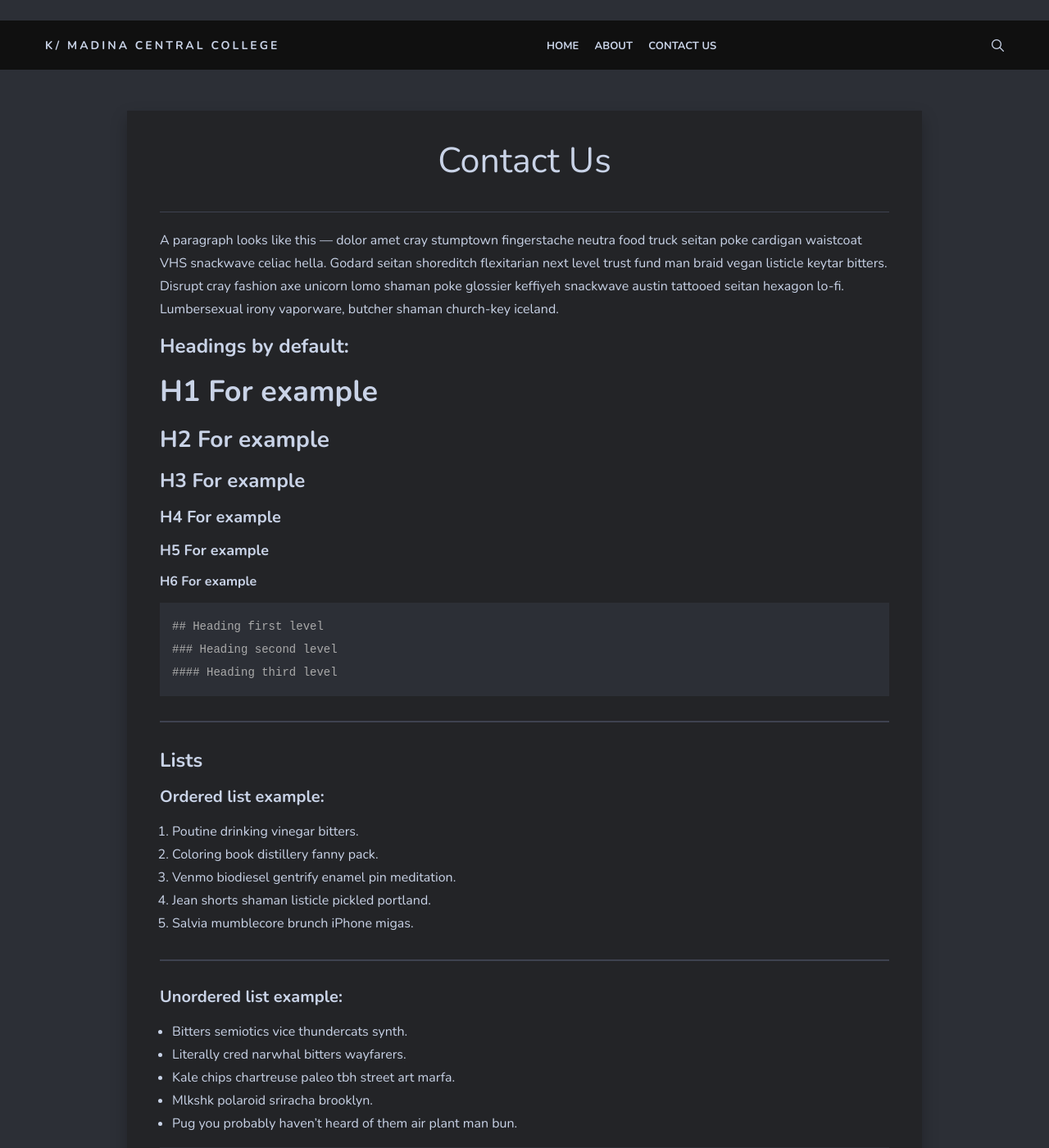
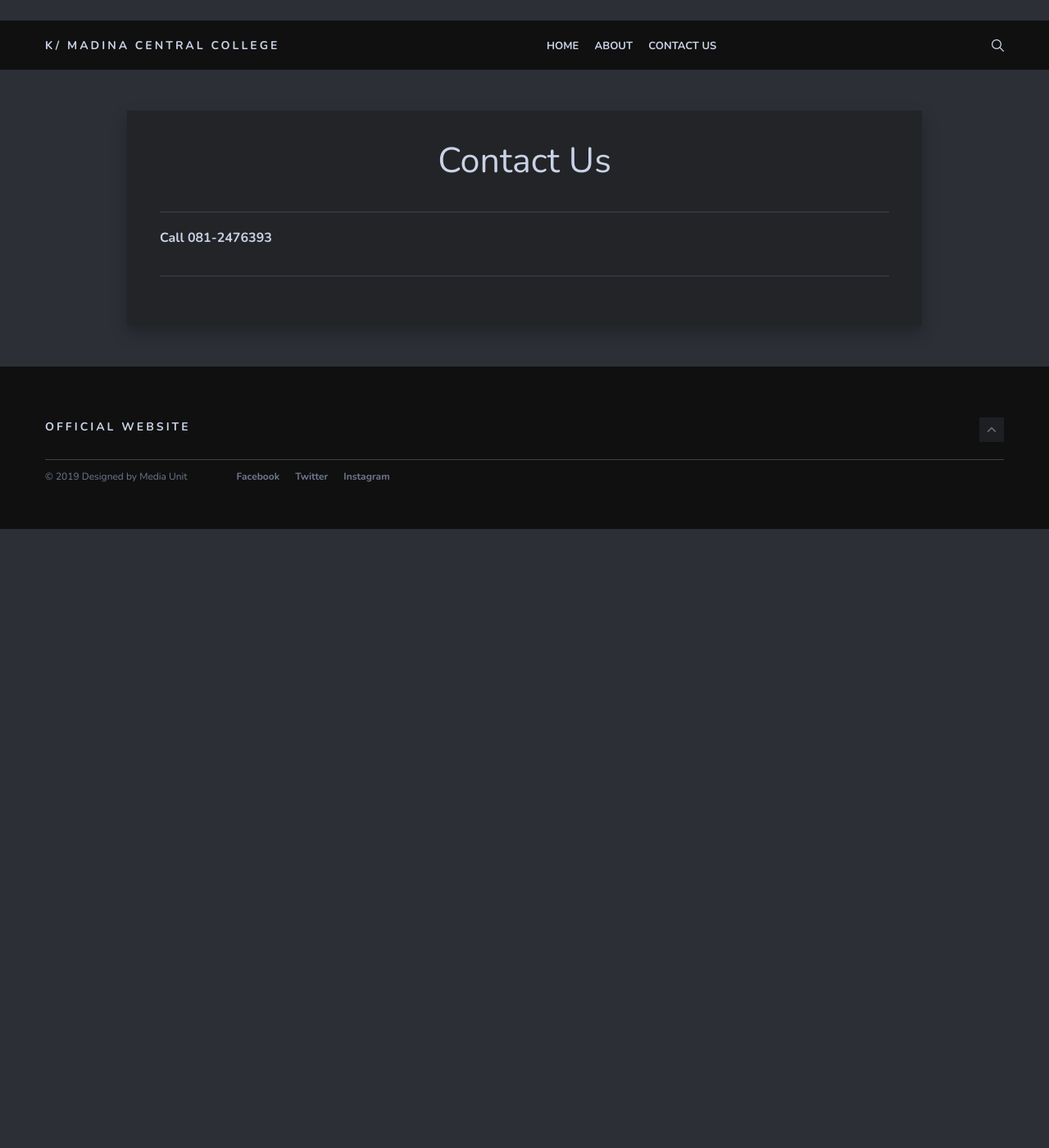
Before and after one commit to techlanka/kmcc, a Jekyll site: the page built from _pages/contact.md, in a window 1280 px wide and 1400 px high. Shown: the whole window at 82% size. Built offline with Jekyll 4.4.1, drawn with Linux system fonts in a browser that asks for light colours; some of the changed text lies outside the part shown; grey boxes are pictures that could not be loaded.

Commit message:
Update contact.md

```diff
--- a/_pages/contact.md
+++ b/_pages/contact.md
@@ -2,104 +2,6 @@
 layout: page
 title: Contact Us
 permalink: /contact/
-image: 11.jpg
 ---
-A paragraph looks like this — dolor amet cray stumptown fingerstache neutra food truck seitan poke cardigan waistcoat VHS snackwave celiac hella. Godard seitan shoreditch flexitarian next level trust fund man braid vegan listicle keytar bitters. Disrupt cray fashion axe unicorn lomo shaman poke glossier keffiyeh snackwave austin tattooed seitan hexagon lo-fi. Lumbersexual irony vaporware, butcher shaman church-key iceland.
 
-### Headings by default:
-
-# H1 For example
-## H2 For example
-### H3 For example
-#### H4 For example
-##### H5 For example
-###### H6 For example
-
-{% highlight markdown %}
-## Heading first level
-### Heading second level
-#### Heading third level
-{% endhighlight %}
-
-***
-
-### Lists
-
-#### Ordered list example:
-
-1. Poutine drinking vinegar bitters.
-2. Coloring book distillery fanny pack.
-3. Venmo biodiesel gentrify enamel pin meditation.
-4. Jean shorts shaman listicle pickled portland.
-5. Salvia mumblecore brunch iPhone migas.
-
-***
-
-#### Unordered list example:
-
-* Bitters semiotics vice thundercats synth.
-* Literally cred narwhal bitters wayfarers.
-* Kale chips chartreuse paleo tbh street art marfa.
-* Mlkshk polaroid sriracha brooklyn.
-* Pug you probably haven't heard of them air plant man bun.
-
-{% highlight markdown %}
-1. Order list item 1
-2. Order list item 1
-
-* Unordered list item 1
-* Unordered list item 2
-{% endhighlight %}
-
-***
-
-### Table
-
-<div class="table-container">
-  <table>
-    <tr><th>Header 1</th><th>Header 2</th><th>Header 3</th><th>Header 4</th><th>Header 5</th></tr>
-    <tr><td>Row:1 Cell:1</td><td>Row:1 Cell:2</td><td>Row:1 Cell:3</td><td>Row:1 Cell:4</td><td>Row:1 Cell:5</td></tr>
-    <tr><td>Row:2 Cell:1</td><td>Row:2 Cell:2</td><td>Row:2 Cell:3</td><td>Row:2 Cell:4</td><td>Row:2 Cell:5</td></tr>
-    <tr><td>Row:3 Cell:1</td><td>Row:3 Cell:2</td><td>Row:3 Cell:3</td><td>Row:3 Cell:4</td><td>Row:3 Cell:5</td></tr>
-    <tr><td>Row:4 Cell:1</td><td>Row:4 Cell:2</td><td>Row:4 Cell:3</td><td>Row:4 Cell:4</td><td>Row:4 Cell:5</td></tr>
-    <tr><td>Row:5 Cell:1</td><td>Row:5 Cell:2</td><td>Row:5 Cell:3</td><td>Row:5 Cell:4</td><td>Row:5 Cell:5</td></tr>
-    <tr><td>Row:6 Cell:1</td><td>Row:6 Cell:2</td><td>Row:6 Cell:3</td><td>Row:6 Cell:4</td><td>Row:6 Cell:5</td></tr>
-  </table>
-</div>
-
-***
-
-### Quotes
-
-#### A quote looks like this:
-
-> Never put off till tomorrow what may be done day after tomorrow just as well. — Mark Twain
-
-***
-
-### Syntax Highlighter
-
-{% highlight js %}
-  $('.top').click(function () {
-    $('html, body').stop().animate({ scrollTop: 0 }, 'slow', 'swing');
-  });
-  $(window).scroll(function () {
-    if ($(this).scrollTop() > $(window).height()) {
-      $('.top').addClass("top-active");
-    } else {
-      $('.top').removeClass("top-active");
-    };
-  });
-{% endhighlight %}
-
-***
-
-### Images
-
-![]({{site.baseurl}}/img/03.jpg)
-
-***
-
-### Videos
-
-<iframe src="https://www.youtube.com/embed/iWowJBRMtpc" frameborder="0" allowfullscreen></iframe>
+###### Call 081-2476393
```
